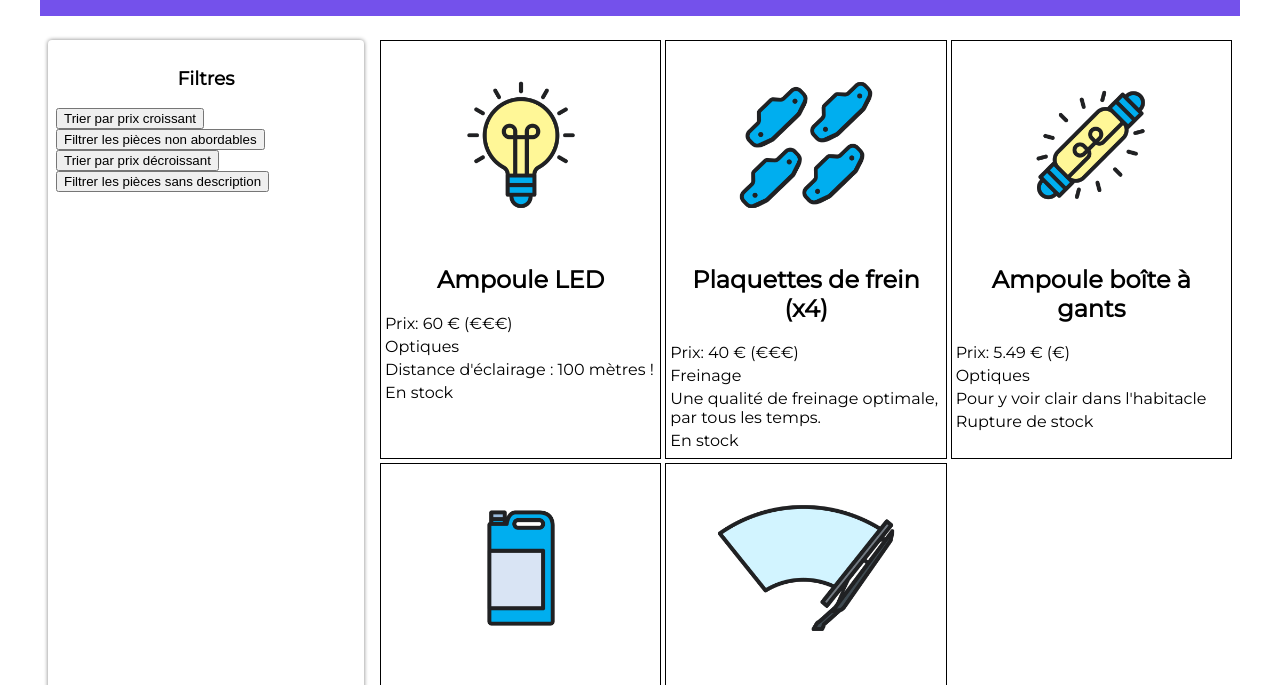
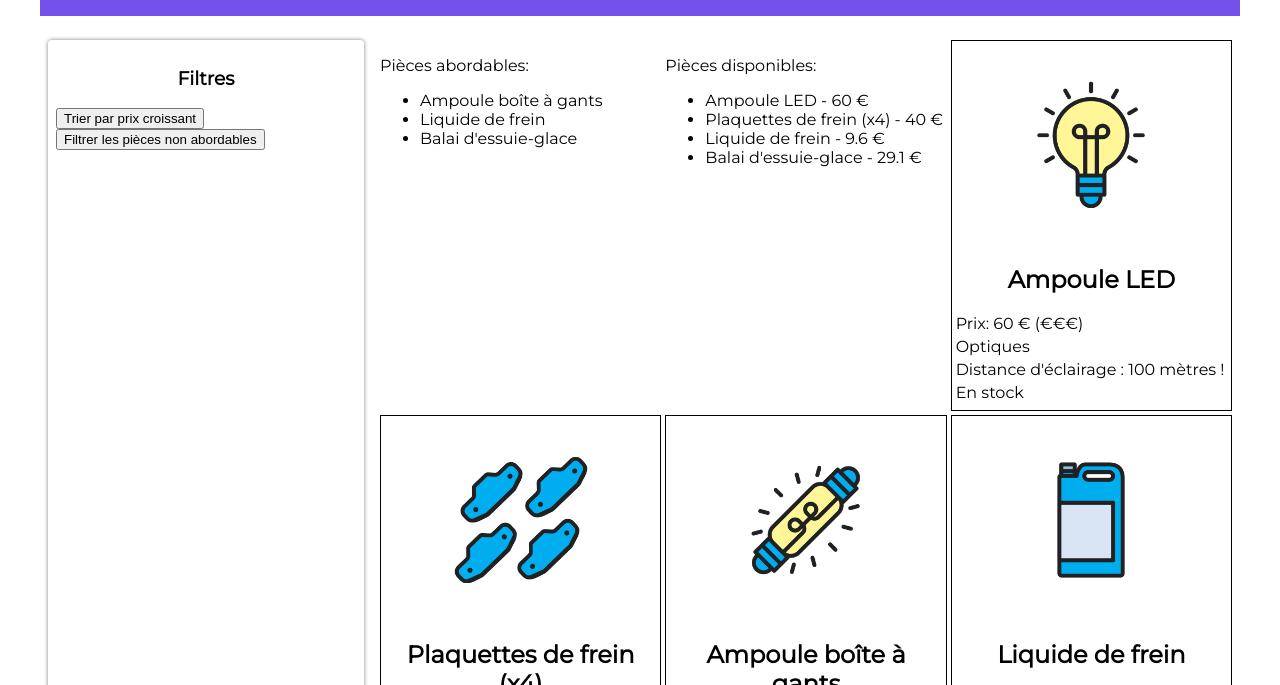
Before and after one commit to NDeleu/js_exo, a website: page index.html in a window 1280 px wide. Shown: the part 98-783 px from the top of the page. Drawn offline with Linux system fonts and the light colour scheme.

Commit message:
update js with map and innerhtml tech pieces.js

```diff
--- a/index.html
+++ b/index.html
@@ -18,14 +18,16 @@
 				<button class="btn-trier">Trier par prix croissant</button>
 				<br>
 				<button class="btn-filtrer">Filtrer les pièces non abordables</button>
-				<br>
-				<button class="btn-decroissant">Trier par prix décroissant</button>
-				<br>
-				<button class="btn-nodesc">Filtrer les pièces sans description</button>
 			</section>
 
 			<!-- Fiches produits -->
 			<section class="fiches">
+				<div class="abordables">
+					<p>Pièces abordables:</p>
+				</div>
+				<div class="disponibles">
+					<p>Pièces disponibles:</p>
+				</div>
 			</section>
 		</main>
 	</body>
--- a/pieces.js
+++ b/pieces.js
@@ -1,7 +1,8 @@
-/* Mise en relation ac le json par le DOM */
-const reponse = await fetch("pieces-autos.json");
-const pieces = await reponse.json();
+// Récupération des pièces depuis le fichier JSON
+const pieces = await fetch("pieces-autos.json").then(pieces => pieces.json());
 
+// ajout de la generation de la page
+function genererPieces(pieces){
     // On va rattacher chaque éléments de pieces-auto.json a index.html
     for (let i = 0; i < pieces.length; i++)
     {
@@ -54,44 +55,92 @@ for (let i = 0; i < pieces.length; i++)
         pieceElement.appendChild(stockElement);
 
     }
+};
+
+genererPieces(pieces);
 
 // bouton pour organiser par prix croissant les articles
 const boutonTrier = document.querySelector(".btn-trier");
-
 boutonTrier.addEventListener("click", function () {
     const piecesOrdonnees = Array.from(pieces);
     piecesOrdonnees.sort(function (a, b) {
         return a.prix - b.prix;
      });
-     console.log(piecesOrdonnees);
+    // Effacement de l'écran et regénération de la page
+    document.querySelector(".fiches").innerHTML = "";
+    genererPieces(piecesOrdonnees);
  });
 
 // bouton pour filtrer les articles à ceux ayant un prix inférieur à 35
 // pas besoin de créer de copie de la liste avec Array ici, car filter le fait déjà auto
 const boutonFiltrer = document.querySelector(".btn-filtrer");
-
 boutonFiltrer.addEventListener("click", function() {
     const piecesFiltrees = pieces.filter(function (piece) {
         return piece.prix <= 35;
     });
-    console.log(piecesFiltrees);
+    // Effacement de l'écran et regénération de la page avec les pièces filtrées uniquement
+    document.querySelector(".fiches").innerHTML = "";
+    genererPieces(piecesFiltrees);
 });
 
-const boutonDecroissant = document.querySelector(".btn-decroissant");
+/* fonction pour récupérer une liste de tous nos éléments mais avec uniquement
+les noms :
+const noms = map(function(piece) {
+    return piece.nom;
+});
+qui devient avec fonction fléchée :
+const noms = pieces.map(piece => piece.nom);
+et finalement avec fonction lambda :
+const noms = piece => piece.nom; */
 
-boutonDecroissant.addEventListener("click", function () {
-    const piecesOrdonnees = Array.from(pieces);
-    piecesOrdonnees.sort(function (a, b) {
-        return b.prix - a.prix;
-     });
-     console.log(piecesOrdonnees);
-});
+/* exemple si on veut une nouvelle liste de nos éléments avec leur prix doublés :
+const prix_doubles = pieces.map(piece => piece.prix * 2); */
 
-const boutonNoDescription = document.querySelector(".btn-nodesc");
+/* supprimer les éléments d'une liste ac condition via la fonction splice :
+const noms = pieces.map(piece => piece.nom);
+for(let i = pieces.length -1 ; i >= 0; i--){
+   if(pieces[i].prix > 35){
+       noms.splice(i,1)
+   }
+}
+console.log(noms) */
 
-boutonNoDescription.addEventListener("click", function () {
-    const piecesFiltrees = pieces.filter(function (piece) {
-        return piece.description
-    });
-   console.log(piecesFiltrees)
-});
+const noms = pieces.map(piece => piece.nom);
+for(let i = pieces.length -1; i >=0; i--){
+    if(pieces[i].prix > 35){
+        noms.splice(i,1);
+    };
+};
+
+//Création de la liste
+const abordablesElements = document.createElement("ul");
+//Ajout de chaque nom à la liste
+for(let i=0; i < noms.length ; i++){
+   const nomElement = document.createElement("li");
+   nomElement.innerText = noms[i];
+   abordablesElements.appendChild(nomElement);
+};
+
+// Ajout de l'en-tête puis de la liste au bloc résultats filtres
+document.querySelector('.abordables')
+   .appendChild(abordablesElements);
+
+const nomsDisponibles = pieces.map(piece => piece.nom);
+const prixDisponibles = pieces.map(piece => piece.prix);
+
+for(let i = pieces.length -1; i >=0; i--){
+    if(pieces[i].disponibilite === false){
+        nomsDisponibles.splice(i,1);
+        prixDisponibles.splice(i,1);
+    };
+};
+
+const disponiblesElement = document.createElement("ul");
+
+for(let i=0; i < nomsDisponibles.length; i++){
+    const nomElement = document.createElement("li");
+    nomElement.innerText = `${nomsDisponibles[i]} - ${prixDisponibles[i]} €`;
+    disponiblesElement.appendChild(nomElement);
+};
+
+document.querySelector(".disponibles").appendChild(disponiblesElement);
```
Lines whose indentation alone changed are shown as unchanged.
